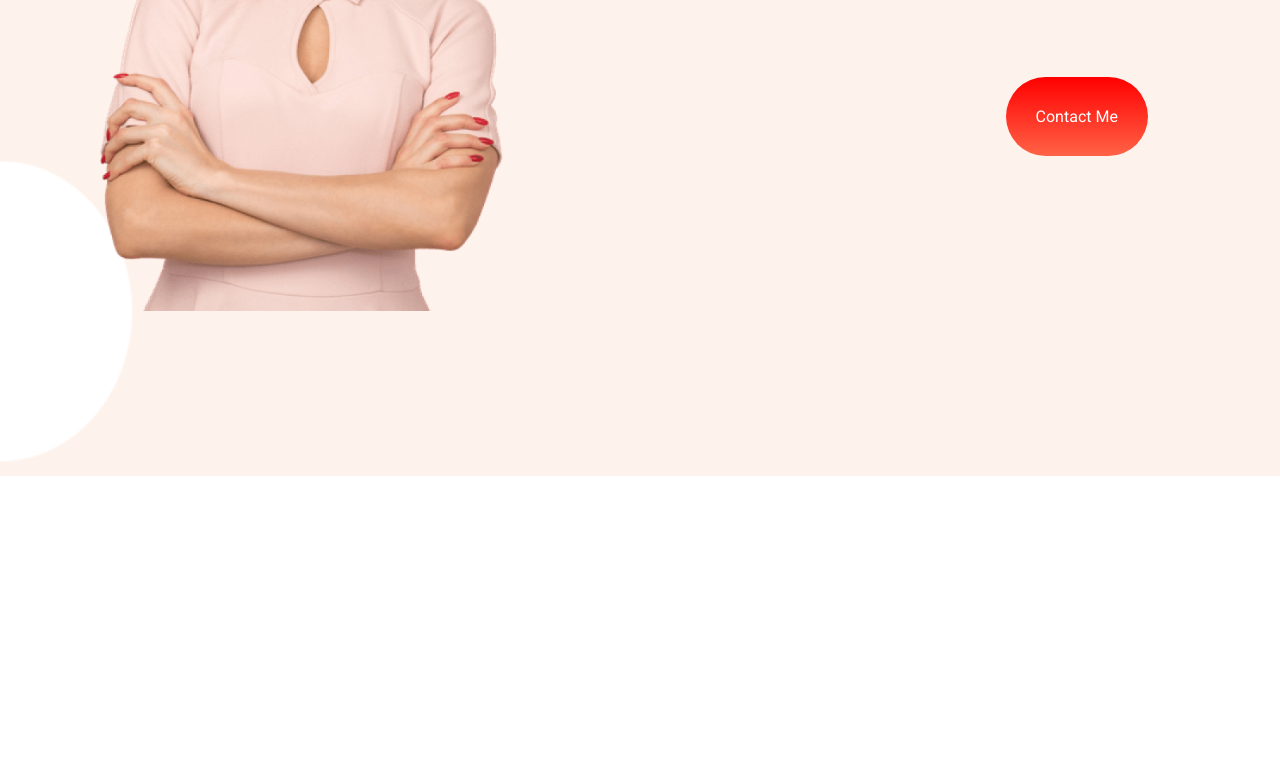
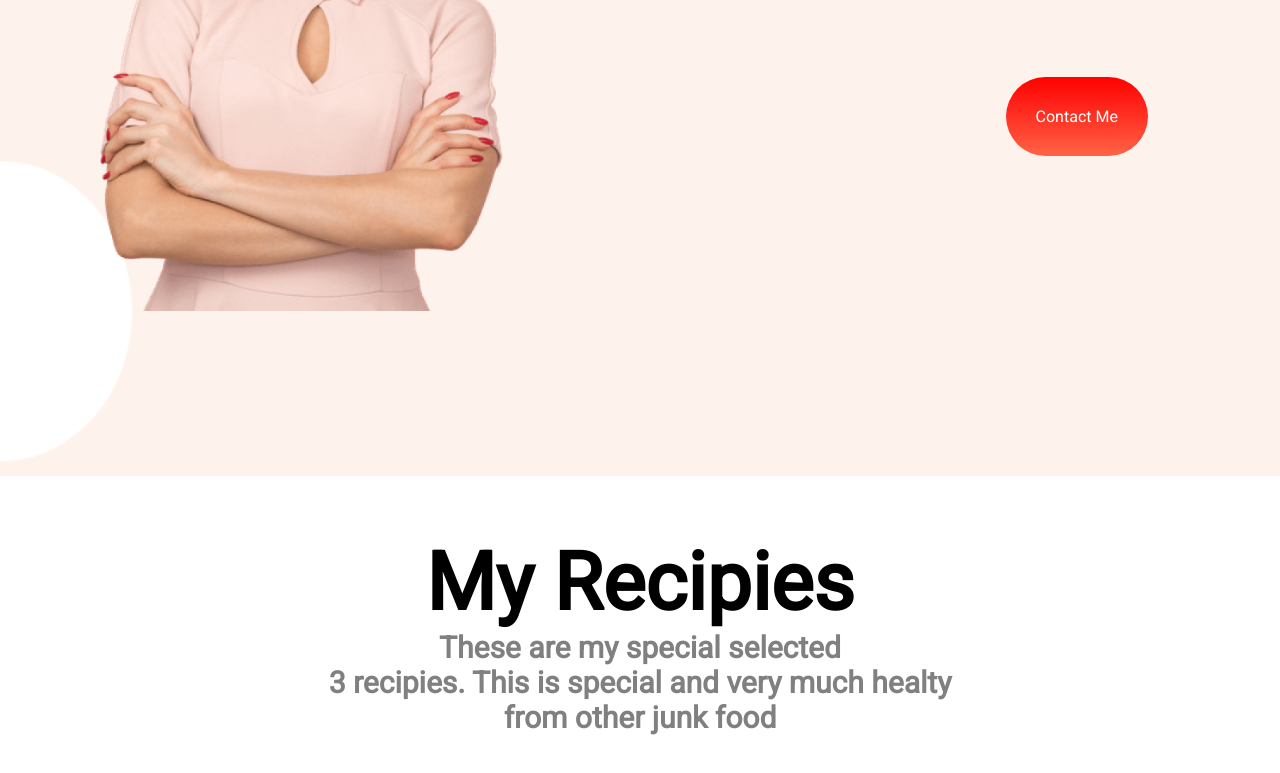
Before and after one commit to imtiiiii/Food-network, a plain HTML site: page index.html in a window 1280 px wide. Shown: the part 1556-2329 px from the top of the page. Before the commit the page ends 2032 px from the top, so only its background shows below. Drawn offline with Linux system fonts and the light colour scheme.

Commit message:
my recipies

```diff
--- a/index.html
+++ b/index.html
@@ -42,14 +42,14 @@
                 and entrepreneur </p>
             <p> <a class="button1" target=_blank href="https://github.com/imtiiiii">Contact Me</a> </p>
         </div>
+    </section>
+    <div class="my-recipies">
+        <h1>My Recipies</h1>
+        <p style="color: gray;">These are my special selected <br> 3 recipies. This is special and very much healty <br>
+            from other junk food
+        </p>
 
-
-
-
-
-
-    </section>
-
+    </div>
 
 </body>
 
--- a/style.css
+++ b/style.css
@@ -64,8 +64,16 @@ h1
     background-image: url(image/7.png);
     background-repeat: no-repeat;
     background-size: 1900px 900px;
+    margin-bottom: 60px;
 }
 .second-side-para
 {
     margin-bottom: 110px;
 }
+.my-recipies
+{
+    text-align: center;
+    margin-bottom:50px;
+
+    font-size:30px;
+}
```
